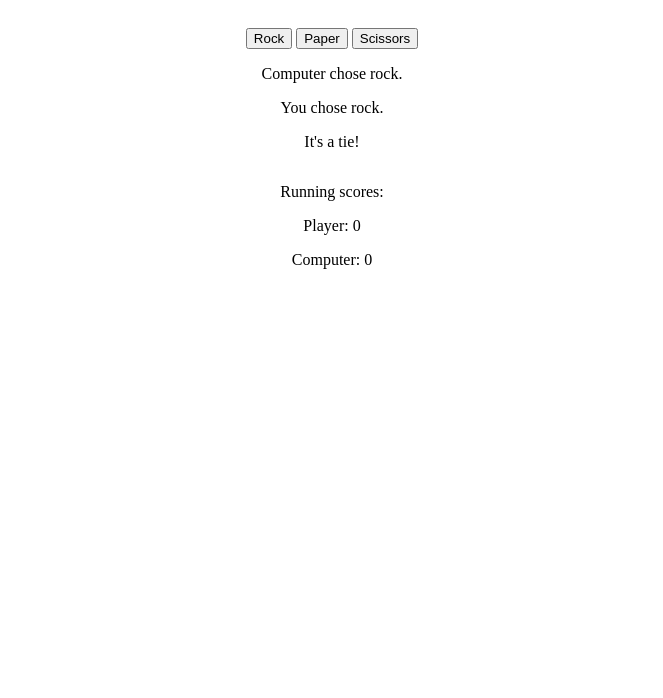
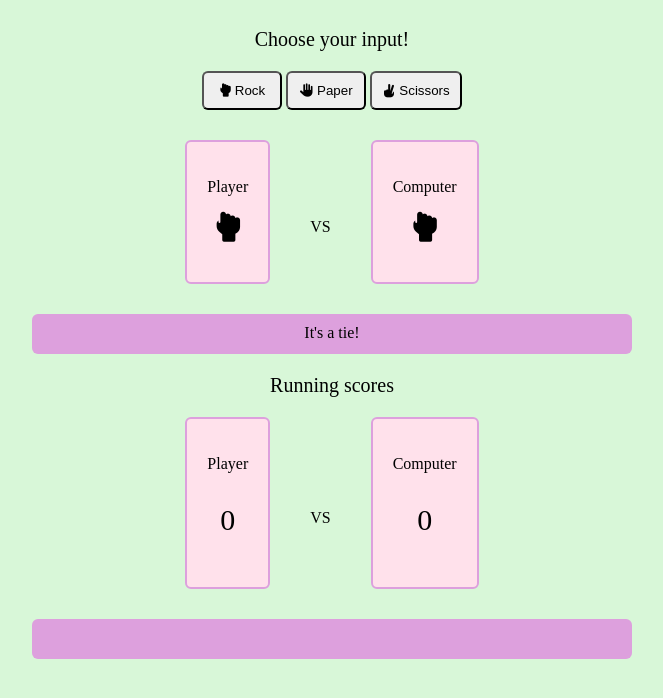
Before and after one commit to aolivos15/odin-rock-paper-scissors, a plain HTML site: page index.html in a window 1280 px wide. Both pictures are taken after a click on the button "Rock". Shown: the whole page, without its empty margins (316-979 px from the left). Drawn offline with Linux system fonts and the light colour scheme.

Commit message:
Add basic UI

```diff
--- a/index.html
+++ b/index.html
@@ -4,26 +4,42 @@
   <meta charset="UTF-8">
   <meta name="viewport" content="width=device-width, initial-scale=1.0">
   <link rel="stylesheet" href="styles.css">
+  <script src="https://kit.fontawesome.com/d6bda086e7.js" crossorigin="anonymous"></script>
   <title>Document</title>
 </head>
 <body>
   <div class="container">
+    <p class="title">Choose your input!</p>
     <div class="btn-container">
-      <button id="rock">Rock</button>
-      <button id="paper">Paper</button>
-      <button id="scissors">Scissors</button>
+      <button id="rock"><i class="fa-solid fa-hand-rock"></i> Rock</button>
+      <button id="paper"><i class="fa-solid fa-hand-paper"></i> Paper</button>
+      <button id="scissors"><i class="fa-solid fa-hand-scissors fa-rotate-90"></i> Scissors</button>
     </div>
     <div class="round-container">
-      <p id="computer-selection"></p>
-      <p id="player-selection"></p>
-      <p id="round-result"></p>
+      <div class="scoreboard">
+        <p>Player</p>
+        <p><i id="player-selection"></i></p>
+      </div>
+      <p>VS</p>
+      <div class="scoreboard">
+        <p>Computer</p>
+        <p><i id="computer-selection"></i></p>
+      </div>
     </div>
+    <p id="round-result" class="round-result"></p>
+    <p class="title">Running scores</p>
     <div class="score-container">
-      <p>Running scores:</p>
-      <p id="player-score">Player: 0</p>
-      <p id="computer-score">Computer: 0</p>
-      <p id="winner" class="winner"></p>
+      <div class="scoreboard">
+        <p>Player</p>
+        <p id="player-score" class="score-p">0</p>
+      </div>
+      <p>VS</p>
+      <div class="scoreboard">
+        <p>Computer</p>
+        <p id="computer-score" class="score-p">0</p>
+      </div>
     </div>
+    <p id="game-result" class="game-result"></p>
   </div>
 </body>
 <script src="rock-paper-scissors.js"></script>
--- a/rock-paper-scissors.js
+++ b/rock-paper-scissors.js
@@ -36,12 +36,12 @@ const getPlayerSelection = () => {
 // Function to capitalize first letter of a string
 const capitalize = (string) => string.charAt(0).toUpperCase() + string.slice(1)
 
-const computerSelectionPara = document.querySelector("p#computer-selection");
-const playerSelectionPara = document.querySelector("p#player-selection");
+const computerSelectionPara = document.querySelector("i#computer-selection");
+const playerSelectionPara = document.querySelector("i#player-selection");
 const roundResultPara = document.querySelector("p#round-result");
 const playerScorePara = document.querySelector("p#player-score");
 const computerScorePara = document.querySelector("p#computer-score");
-const winnerPara = document.querySelector("p#winner");
+const winnerPara = document.querySelector("p#game-result");
 
 // Function to announce a winner
 const displayWinner = () => {
@@ -52,16 +52,46 @@ const displayWinner = () => {
   }
   playerScore = 0;
   computerScore = 0;
-  playerScorePara.textContent = `Player: ${playerScore}`;
-  computerScorePara.textContent = `Computer: ${computerScore}`;
+  playerScorePara.textContent = `${playerScore}`;
+  computerScorePara.textContent = `${computerScore}`;
 }
 
 
 // Function to play a round
 const playRound = (playerSelection, computerSelection) => {
+
+  computerSelectionPara.className = '';
+  playerSelectionPara.className = '';
+
   // Display chosen options
-  computerSelectionPara.textContent = `Computer chose ${computerSelection}.`;
-  playerSelectionPara.textContent = `You chose ${playerSelection}.`;
+  switch (computerSelection) {
+    case 'rock':
+      computerSelectionPara.classList.add('fa-solid', 'fa-hand-rock', 'score-p');
+      break;
+    case 'paper':
+      computerSelectionPara.classList.add('fa-solid', 'fa-hand-paper', 'score-p');
+      break;
+    case 'scissors':
+      computerSelectionPara.classList.add('fa-solid', 'fa-hand-scissors', 'fa-rotate-90', 'score-p');
+      break;
+    default:
+      computerSelectionPara.textContent = 'Unexpected result'
+  }
+
+  // Display chosen options
+  switch (playerSelection) {
+    case 'rock':
+      playerSelectionPara.classList.add('fa-solid', 'fa-hand-rock', 'score-p');
+      break;
+    case 'paper':
+      playerSelectionPara.classList.add('fa-solid', 'fa-hand-paper', 'score-p');
+      break;
+    case 'scissors':
+      playerSelectionPara.classList.add('fa-solid', 'fa-hand-scissors', 'fa-rotate-90', 'score-p');
+      break;
+    default:
+      playerSelectionPara.textContent = 'Unexpected result';
+  }
 
   // If human wins
   if (playerSelection === 'rock' && computerSelection === 'scissors' ||
@@ -75,7 +105,7 @@ const playRound = (playerSelection, computerSelection) => {
     playerSelection === 'paper' && computerSelection === 'scissors' ||
     playerSelection === 'rock' && computerSelection === 'paper') {
       computerScore++;
-      roundResultPara.textContent = `Computer wins the round! ${capitalize(playerSelection)} beats ${computerSelection}.`;
+      roundResultPara.textContent = `Computer wins the round! ${capitalize(computerSelection)} beats ${playerSelection}.`;
     }
     // If both chose the same option
     else {
@@ -83,8 +113,8 @@ const playRound = (playerSelection, computerSelection) => {
     }
 
   // Display running scores
-  playerScorePara.textContent = `Player: ${playerScore}`;
-  computerScorePara.textContent = `Computer: ${computerScore}`;
+  playerScorePara.textContent = `${playerScore}`;
+  computerScorePara.textContent = `${computerScore}`;
 
   // Announce a winner when someone reaches 5 points
   if (playerScore === 5 || computerScore === 5) {
--- a/styles.css
+++ b/styles.css
@@ -2,13 +2,57 @@ body {
   width: 100%;
   padding: 0;
   display: flex;
+  background-color: rgb(216, 247, 216);
+}
+
+button {
+  padding: 10px;
+  border-radius: 6px;
+  min-width: 80px;
 }
 
 .container {
   width: 100%;
-  padding: 20px 100px;
+  padding: 0 60px;
   display: flex;
   flex-direction: column;
   justify-content: center;
   text-align: center;
 }
+
+.btn-container {
+  margin-bottom: 30px;
+}
+
+.round-container, .score-container {
+  display: flex;
+  margin: auto;
+  gap: 20px;
+  align-items: center;
+}
+
+.scoreboard {
+  border: 2px solid plum;
+  background-color: #ffe1eb;
+  padding: 20px;
+  margin: 0px 20px 30px;
+  min-height: 100px;
+  border-radius: 6px;
+}
+
+.score-p {
+  font-size: 30px;
+}
+
+.title {
+  font-size: 20px;
+}
+
+.round-result, .game-result {
+  background-color: plum;
+  padding: 10px;
+  min-height: 20px;
+  width: 50%;
+  margin: auto;
+  border-radius: 6px;
+}
```
